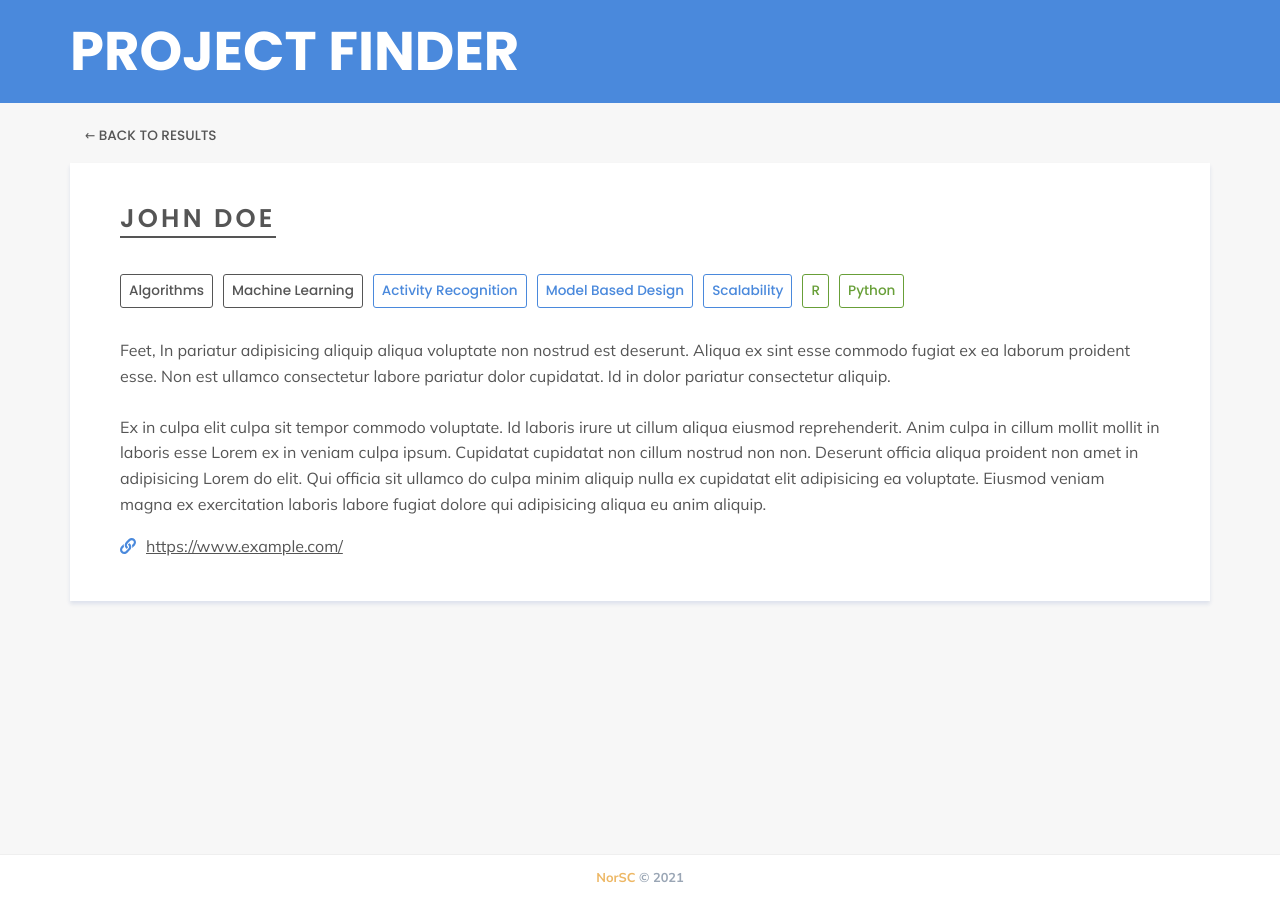
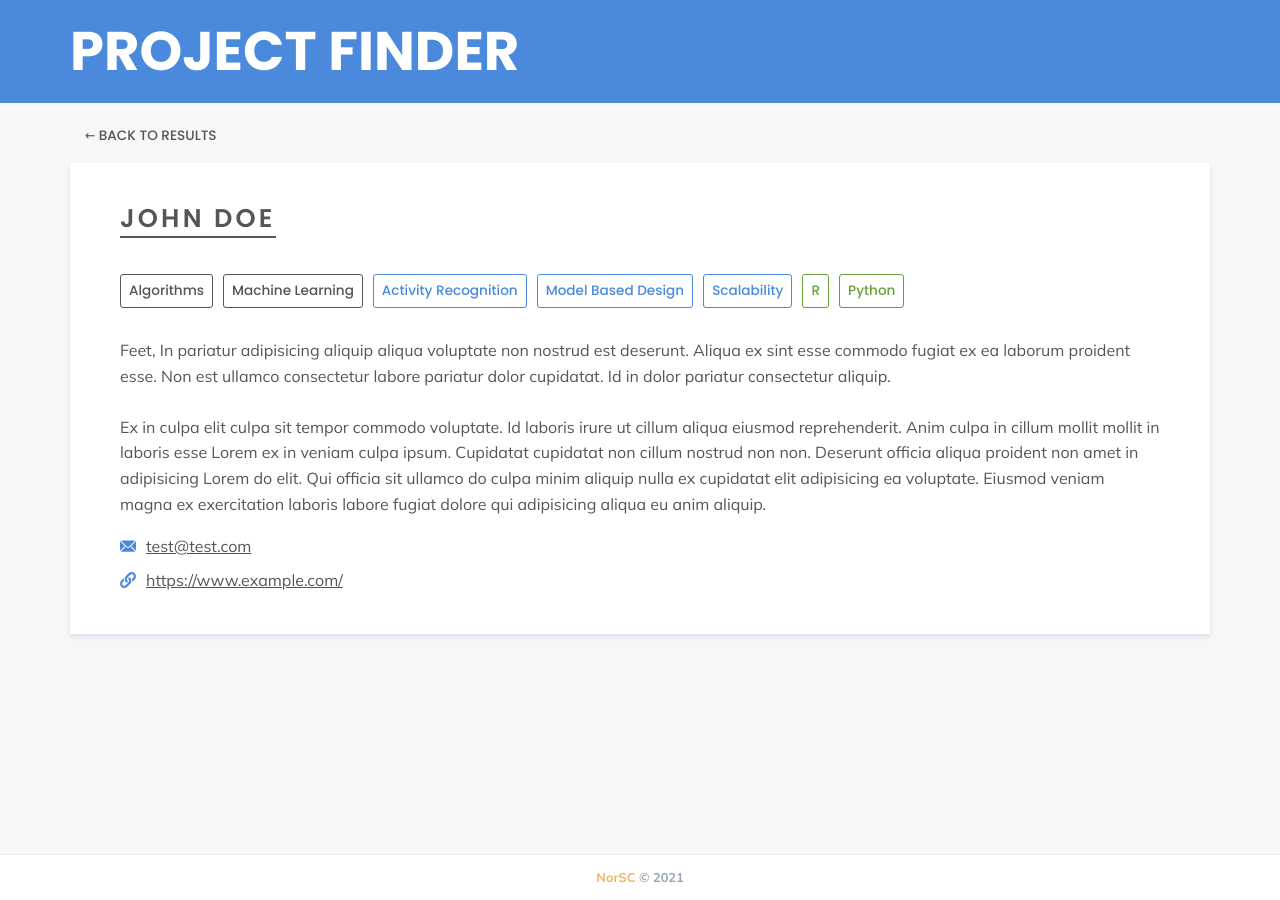
Before and after one commit to NorSC/supervisor-search, a Jekyll site: the page built from _supervisors/someone_something.md, in a window 1280 px wide. Built offline with Jekyll 4.4.1, drawn with Linux system fonts in a browser that asks for light colours; a script that is not in the unit is left out.

Commit message:
Update Supervisors “someone_something”

```diff
--- a/_supervisors/someone_something.md
+++ b/_supervisors/someone_something.md
@@ -1,22 +1,24 @@
 ---
 name: John Doe
-title: John Doe
+email: test@test.com
+website: https://www.example.com/
+research_group: Computer Vision and Natural Computing
 research_themes:
   - Algorithms
   - Machine Learning
-
 additional_keywords:
   - Activity Recognition
   - Model Based Design
   - Scalability
-
 technologies_languages:
   - R
   - Python
-
-website: https://www.example.com/
 additional_details: >-
-  Feet, In pariatur adipisicing aliquip aliqua voluptate non nostrud est deserunt. Aliqua ex sint esse commodo fugiat ex ea laborum proident esse. Non est ullamco consectetur labore pariatur dolor cupidatat. Id in dolor pariatur consectetur aliquip.
+  Feet, In pariatur adipisicing aliquip aliqua voluptate non nostrud est
+  deserunt. Aliqua ex sint esse commodo fugiat ex ea laborum proident esse. Non
+  est ullamco consectetur labore pariatur dolor cupidatat. Id in dolor pariatur
+  consectetur aliquip.
 
   Ex in culpa elit culpa sit tempor commodo voluptate. Id laboris irure ut cillum aliqua eiusmod reprehenderit. Anim culpa in cillum mollit mollit in laboris esse Lorem ex in veniam culpa ipsum. Cupidatat cupidatat non cillum nostrud non non. Deserunt officia aliqua proident non amet in adipisicing Lorem do elit. Qui officia sit ullamco do culpa minim aliquip nulla ex cupidatat elit adipisicing ea voluptate. Eiusmod veniam magna ex exercitation laboris labore fugiat dolore qui adipisicing aliqua eu anim aliquip.
+title: John Doe
 ---
```
